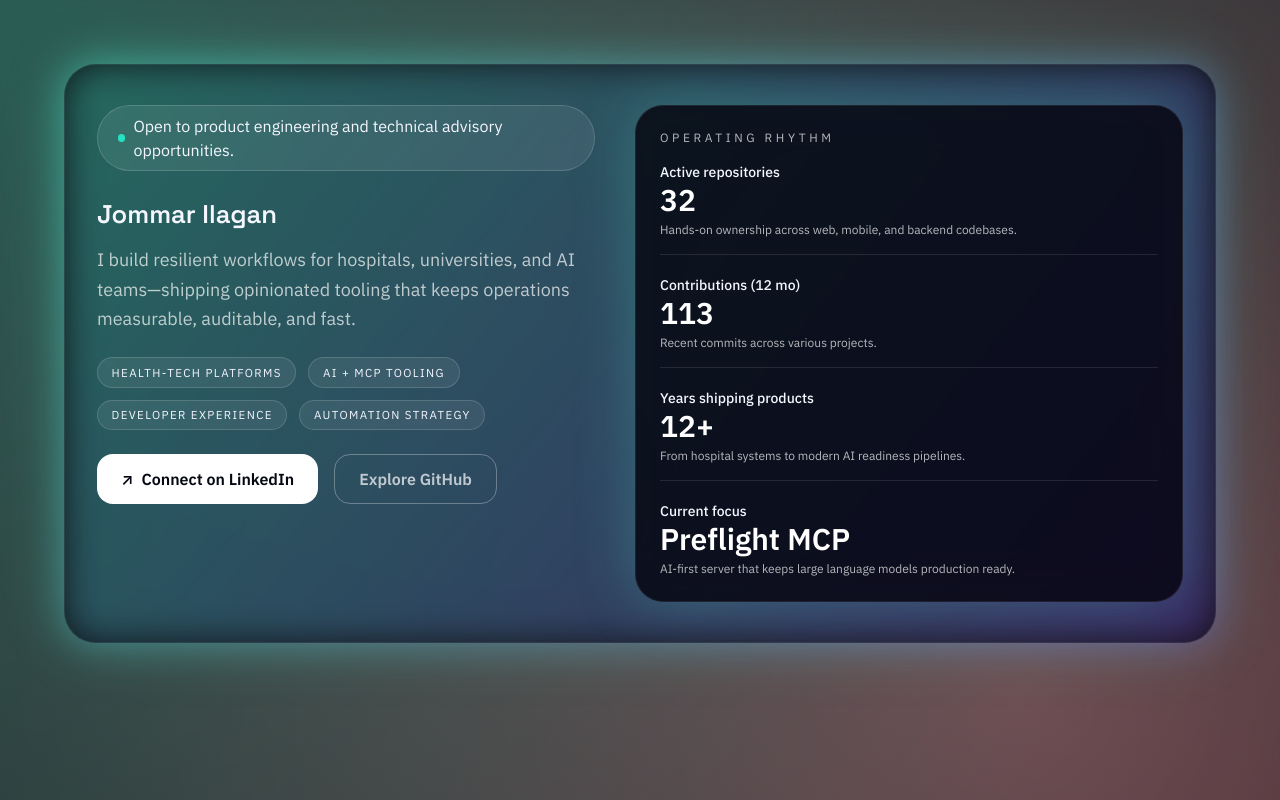
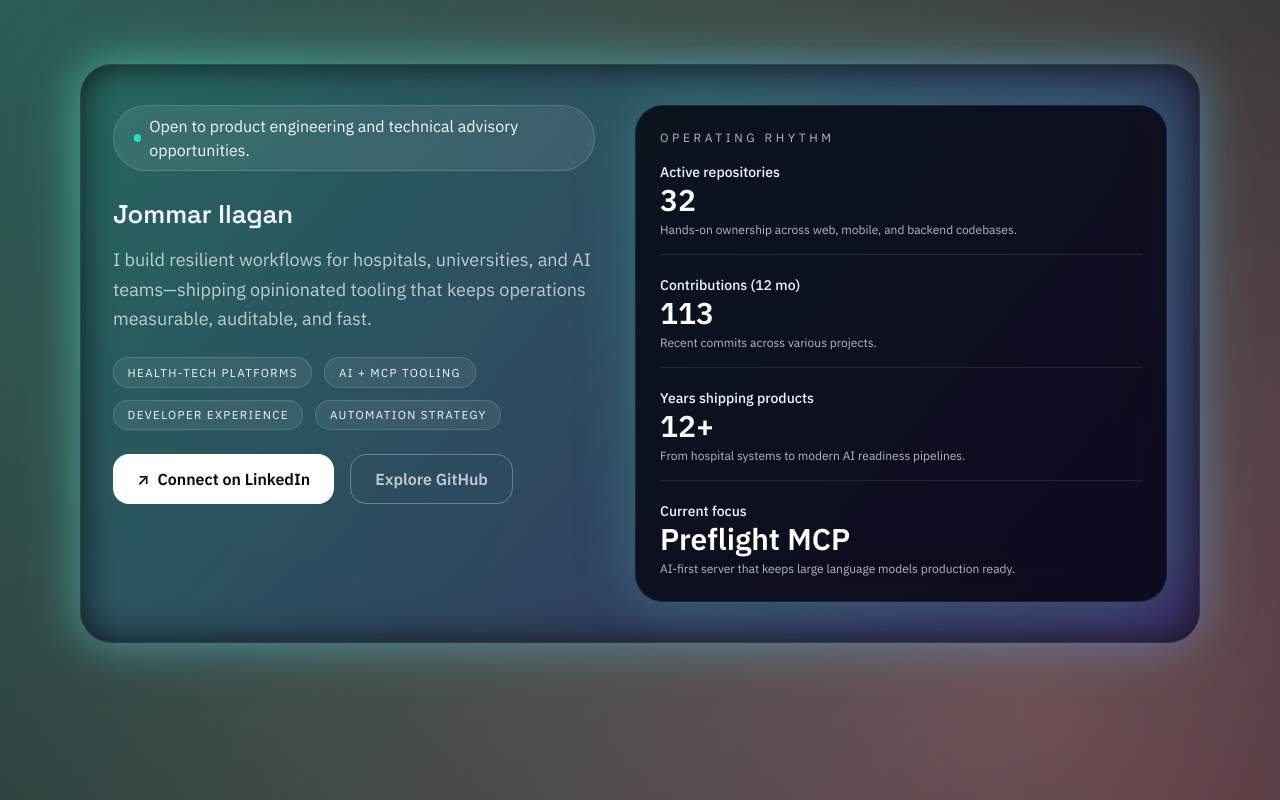
Before and after one commit to jommar/jommar.github.io, a Nuxt app: page / in a window 1280 px wide. Shown: the top 800 px of the page. Built offline with nearby package versions, Linux system fonts and the light colour scheme.

Commit message:
add padding x

```diff
--- a/pages/index.vue
+++ b/pages/index.vue
@@ -1,5 +1,5 @@
 <template>
-  <div class="max-w-6xl mx-auto space-y-16">
+  <div class="max-w-6xl mx-auto space-y-16 px-4">
     <HeroSection />
     <ExperienceTimeline />
     <ProjectsShowcase />
```
